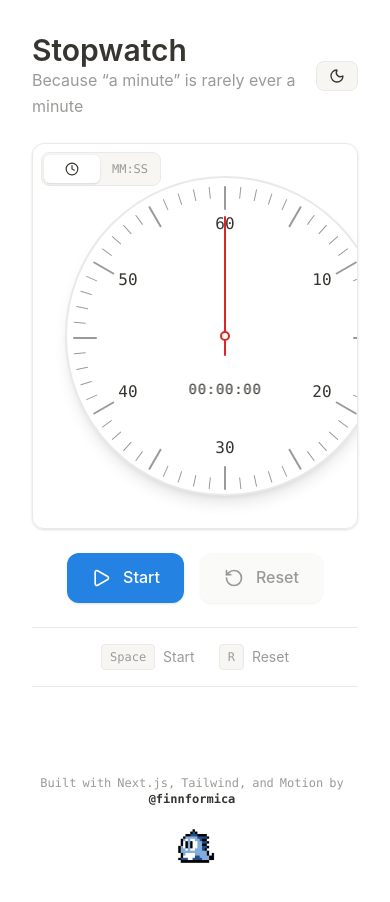
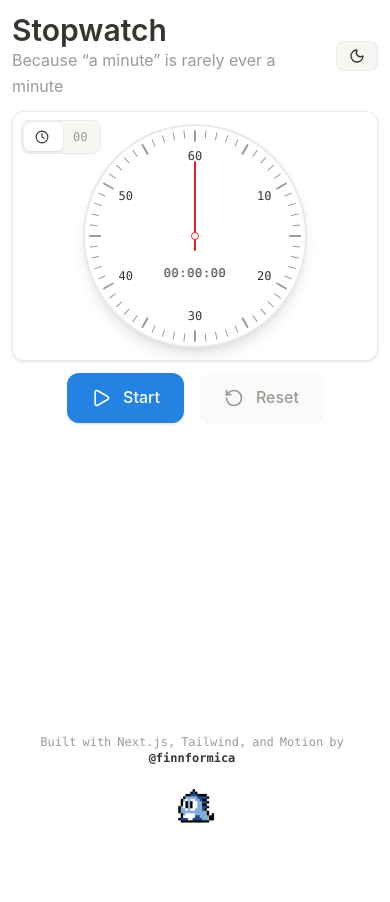
Before and after one commit to finnformica/flow-stop-watch, a Next.js app: page / in a window 390 px wide. Shown: the top 902 px of the page. After the commit the page ends 844 px from the top, so only its background shows below. Built offline with nearby package versions, Linux system fonts and the light colour scheme.

Commit message:
improve mobile responsivity

```diff
--- a/src/components/analog-clock.tsx
+++ b/src/components/analog-clock.tsx
@@ -1,7 +1,21 @@
 import { motion } from "motion/react";
 import { memo } from "react";
 
-const MinuteHand = ({ angle }: { angle: number }) => (
+const MobileSecondHand = ({ angle }: { angle: number }) => (
+  <div
+    className="absolute top-1/2 left-1/2 bg-destructive rounded-full z-20"
+    style={{
+      width: "1.5px",
+      height: "90px",
+      marginLeft: "-0.75px",
+      marginTop: "-75px",
+      transformOrigin: "50% calc(100% - 15px)",
+      transform: `rotate(${angle}deg)`,
+    }}
+  />
+);
+
+const DesktopSecondHand = ({ angle }: { angle: number }) => (
   <div
     className="absolute top-1/2 left-1/2 bg-destructive rounded-full z-20"
     style={{
@@ -15,23 +29,149 @@ const MinuteHand = ({ angle }: { angle: number }) => (
   />
 );
 
-const AnalogClock = ({
+const MobileAnalogClock = ({
   elapsedTime,
   isInitialLoad,
 }: {
   elapsedTime: number;
   isInitialLoad: boolean;
 }) => {
-  // Analog clock calculations
   const totalSeconds = elapsedTime / 1000;
   const seconds = (totalSeconds % 60) / 60;
   const angle = seconds * 360;
 
+  const initialDelay = (i: number) => (isInitialLoad ? 1.5 + i * 0.1 : 0);
+
+  const numberVariants = {
+    hidden: { opacity: 0 },
+    visible: (i: number) => ({
+      opacity: 1,
+      transition: {
+        duration: 0.4,
+        delay: initialDelay(i),
+        ease: "easeOut" as const,
+      },
+    }),
+  };
+
+  return (
+    <div className="relative w-56 h-56 mx-auto select-none">
+      <div className="absolute inset-0 rounded-full border-2 border-border bg-card shadow-lg dark:shadow-none">
+        {/* Minute markers */}
+        {Array.from({ length: 60 }, (_, i) => (
+          <div
+            key={i}
+            className={`absolute bg-muted-foreground rounded-full ${
+              i % 5 === 0 ? "h-3 w-0.5" : "h-2 w-0.25"
+            } ${i % 10 === 0 ? "bg-foreground" : ""}`}
+            style={{
+              top: "4px",
+              left: "50%",
+              transformOrigin: "50% 106px",
+              transform: `translateX(-50%) rotate(${i * 6}deg)`,
+            }}
+          />
+        ))}
+
+        {/* Numbers */}
+        {Array.from({ length: 6 }, (_, i) => {
+          const angle = i * 60 - 30;
+          const radius = 80;
+          const x = Math.cos((angle * Math.PI) / 180) * radius;
+          const y = Math.sin((angle * Math.PI) / 180) * radius;
+          return (
+            <motion.div
+              key={i}
+              className="absolute text-xs font-medium font-mono text-foreground flex items-center justify-center w-5 h-5"
+              style={{
+                left: `calc(50% + ${x}px - 10px)`,
+                top: `calc(50% + ${y}px - 10px)`,
+              }}
+              variants={numberVariants}
+              initial={isInitialLoad ? "hidden" : "visible"}
+              animate="visible"
+              custom={i}
+            >
+              {(i + 1) * 10}
+            </motion.div>
+          );
+        })}
+
+        {/* Center dot */}
+        <div
+          className="absolute top-1/2 left-1/2 w-2 h-2 border border-destructive bg-card rounded-full transform -translate-x-1/2 -translate-y-1/2 z-40"
+          style={{ borderColor: "var(--destructive)" }}
+        />
+
+        {/* Digital time display */}
+        <motion.div
+          className="absolute top-2/3 left-1/2 transform -translate-x-1/2 -translate-y-1/2"
+          initial={
+            isInitialLoad
+              ? { opacity: 0, scale: 0.8 }
+              : { opacity: 1, scale: 1 }
+          }
+          animate={{ opacity: 1, scale: 1 }}
+          transition={{
+            duration: 0.4,
+            delay: isInitialLoad ? 1.6 : 0,
+            ease: "easeOut",
+          }}
+        >
+          <div className="bg-card/80 backdrop-blur-sm px-2 py-1">
+            <div className="text-xs font-mono font-medium text-foreground tracking-wider">
+              {Math.floor(elapsedTime / 60000)
+                .toString()
+                .padStart(2, "0")}
+              :
+              {Math.floor((elapsedTime % 60000) / 1000)
+                .toString()
+                .padStart(2, "0")}
+              :
+              {Math.floor((elapsedTime % 1000) / 10)
+                .toString()
+                .padStart(2, "0")}
+            </div>
+          </div>
+        </motion.div>
+
+        {/* Second hand */}
+        <MobileSecondHand angle={angle} />
+      </div>
+    </div>
+  );
+};
+
+// Desktop analog clock
+const DesktopAnalogClock = ({
+  elapsedTime,
+  isInitialLoad,
+}: {
+  elapsedTime: number;
+  isInitialLoad: boolean;
+}) => {
+  const totalSeconds = elapsedTime / 1000;
+  const seconds = (totalSeconds % 60) / 60;
+  const angle = seconds * 360;
+
+  const initialDelay = (i: number) => (isInitialLoad ? 1.5 + i * 0.1 : 0);
+
+  const numberVariants = {
+    hidden: { opacity: 0 },
+    visible: (i: number) => ({
+      opacity: 1,
+      transition: {
+        duration: 0.4,
+        delay: initialDelay(i),
+        ease: "easeOut" as const,
+      },
+    }),
+  };
+
   return (
     <div className="relative w-80 h-80 mx-auto select-none">
-      {/* Clock face */}
       <div className="absolute inset-0 rounded-full border-2 border-border bg-card shadow-lg dark:shadow-none">
-        {/* Minute markers */}
+        {/* Minute markers*/}
         {Array.from({ length: 60 }, (_, i) => (
           <div
             key={i}
@@ -39,7 +179,7 @@ const AnalogClock = ({
               i % 5 === 0 ? "h-6 w-0.5" : "h-3 w-0.25"
             } ${i % 10 === 0 ? "bg-foreground" : ""}`}
             style={{
-              top: "8px",
+              top: "6px",
               left: "50%",
               transformOrigin: "50% 152px",
               transform: `translateX(-50%) rotate(${i * 6}deg)`,
@@ -47,7 +187,7 @@ const AnalogClock = ({
           />
         ))}
 
-        {/* Numbers for 10-minute intervals */}
+        {/* Numbers */}
         {Array.from({ length: 6 }, (_, i) => {
           const angle = i * 60 - 30;
           const radius = 112;
@@ -61,17 +201,7 @@ const AnalogClock = ({
                 left: `calc(50% + ${x}px - 20px)`,
                 top: `calc(50% + ${y}px - 20px)`,
               }}
-              variants={{
-                hidden: { opacity: 0 },
-                visible: (i: number) => ({
-                  opacity: 1,
-                  transition: {
-                    duration: 0.4,
-                    delay: isInitialLoad ? 1.5 + i * 0.1 : 0,
-                    ease: "easeOut" as const,
-                  },
-                }),
-              }}
+              variants={numberVariants}
               initial={isInitialLoad ? "hidden" : "visible"}
               animate="visible"
               custom={i}
@@ -84,7 +214,7 @@ const AnalogClock = ({
         {/* Center dot */}
         <div
           className="absolute top-1/2 left-1/2 w-2.5 h-2.5 border-2 bg-card rounded-full transform -translate-x-1/2 -translate-y-1/2 z-40"
-          style={{ borderColor: "var(--destructive)" }} // global styles overriding border color
+          style={{ borderColor: "var(--destructive)" }}
         />
 
         {/* Digital time display */}
@@ -120,10 +250,37 @@ const AnalogClock = ({
         </motion.div>
 
         {/* Second hand */}
-        <MinuteHand angle={angle} />
+        <DesktopSecondHand angle={angle} />
       </div>
     </div>
   );
 };
 
+// Main component
+const AnalogClock = ({
+  elapsedTime,
+  isInitialLoad,
+}: {
+  elapsedTime: number;
+  isInitialLoad: boolean;
+}) => {
+  return (
+    <>
+      <div className="sm:hidden">
+        <MobileAnalogClock
+          elapsedTime={elapsedTime}
+          isInitialLoad={isInitialLoad}
+        />
+      </div>
+
+      <div className="hidden sm:block">
+        <DesktopAnalogClock
+          elapsedTime={elapsedTime}
+          isInitialLoad={isInitialLoad}
+        />
+      </div>
+    </>
+  );
+};
+
 export default memo(AnalogClock);
--- a/src/components/clock-toggle.tsx
+++ b/src/components/clock-toggle.tsx
@@ -14,7 +14,7 @@ const ClockToggle = ({
 }) => {
   return (
     <motion.div
-      className="absolute top-2 left-2 lg:top-4 lg:left-4 z-10 flex gap-0.5 bg-muted rounded-lg p-0.5 border"
+      className="absolute top-2 left-2 lg:top-4 lg:left-4 z-10 flex gap-0.5 bg-muted rounded-lg p-0.5 border w-20 sm:w-32"
       initial={{ opacity: 0, x: -20 }}
       animate={{ opacity: 1, x: 0 }}
       transition={transition(3)}
@@ -22,12 +22,10 @@ const ClockToggle = ({
       {/* Sliding background */}
       <motion.div
         layout
-        className="absolute bg-card shadow-sm rounded-md"
+        className="absolute top-0.5 bg-card shadow-sm rounded-md w-1/2"
         style={{
-          width: "56px",
           height: "calc(100% - 4px)",
-          top: "2px",
-          left: clockMode === "analog" ? "2px" : "calc(50% + 1px)",
+          left: clockMode === "analog" ? "2px" : "calc(50% - 2px)",
         }}
         transition={{
           type: "spring",
@@ -39,7 +37,7 @@ const ClockToggle = ({
       {/* Analog button */}
       <button
         onClick={() => setClockMode("analog")}
-        className={`relative px-2.5 py-1.5 rounded-md transition-colors duration-200 flex items-center justify-center w-14 z-10 ${
+        className={`relative px-2.5 py-1.5 rounded-md transition-colors duration-200 flex items-center justify-center w-1/2 z-10 ${
           clockMode === "analog"
             ? "text-foreground"
             : "text-muted-foreground hover:text-foreground"
@@ -52,14 +50,15 @@ const ClockToggle = ({
       {/* Digital button */}
       <button
         onClick={() => setClockMode("digital")}
-        className={`relative py-1.5 rounded-md transition-colors duration-200 flex items-center justify-center w-14 z-10 ${
+        className={`relative py-1.5 rounded-md transition-colors duration-200 flex items-center justify-center w-1/2 z-10 text-xs font-mono font-medium ${
           clockMode === "digital"
             ? "text-foreground"
             : "text-muted-foreground hover:text-foreground"
         }`}
         title="Digital clock"
       >
-        <span className="text-xs font-mono font-medium">MM:SS</span>
+        <span className="hidden sm:block">MM:SS</span>
+        <span className="block sm:hidden">00</span>
       </button>
     </motion.div>
   );
--- a/src/components/control-panel.tsx
+++ b/src/components/control-panel.tsx
@@ -120,7 +120,7 @@ const ControlPanel = ({
           animate={{ opacity: 1, y: 0 }}
           exit={{ opacity: 0, y: -5 }}
           transition={{ duration: 0.3, ease: "easeOut" }}
-          className="flex items-center justify-center gap-4"
+          className="flex items-center justify-center gap-4 sm:mb-6"
         >
           {buttons.map((button, index) => (
             <Button key={index} {...button} />
@@ -129,7 +129,7 @@ const ControlPanel = ({
       </AnimatePresence>
 
       {/* Keyboard Shortcuts */}
-      <div className="w-full flex items-center justify-center gap-6 py-4 border-y border-border text-sm">
+      <div className="w-full hidden sm:flex items-center justify-center gap-6 py-4 border-y border-border text-sm">
         <AnimatePresence mode="wait">
           <motion.div
             key={isRunning ? "running-shortcuts" : "stopped-shortcuts"}
--- a/src/components/lap-times.tsx
+++ b/src/components/lap-times.tsx
@@ -111,7 +111,7 @@ const LapTimes = ({ lapTimes, formatTime }: LapTimesProps) => {
     <AnimatePresence>
       {lapTimes.length > 0 && (
         <motion.div
-          className="space-y-6"
+          className="space-y-4"
           initial={{ opacity: 0, y: 30, height: 0 }}
           animate={{ opacity: 1, y: 0, height: "auto" }}
           exit={{ opacity: 0, y: -20, height: 0 }}
@@ -119,7 +119,7 @@ const LapTimes = ({ lapTimes, formatTime }: LapTimesProps) => {
           layout
         >
           <motion.h3
-            className="text-xl font-medium text-foreground text-center"
+            className="hidden sm:blocktext-xl font-medium text-foreground text-center"
             initial={{ opacity: 0, y: 10 }}
             animate={{ opacity: 1, y: 0 }}
             transition={{ duration: 0.4, delay: 0.1 }}
@@ -130,7 +130,7 @@ const LapTimes = ({ lapTimes, formatTime }: LapTimesProps) => {
 
           {/* Lap Statistics */}
           <motion.div
-            className="grid grid-cols-3 gap-4 bg-muted rounded-xl p-4 border"
+            className="grid grid-cols-3 gap-4 bg-muted rounded-xl p-2 sm:p-4 border"
             initial={{ opacity: 0, scale: 0.95 }}
             animate={{ opacity: 1, scale: 1 }}
             transition={{ duration: 0.4, delay: 0.2 }}
--- a/src/components/stopwatch.tsx
+++ b/src/components/stopwatch.tsx
@@ -48,10 +48,10 @@ const Stopwatch = () => {
   });
 
   return (
-    <div className="min-h-screen max-w-6xl bg-background mx-auto p-8 flex flex-col gap-6 transition-colors duration-200">
+    <div className="min-h-screen max-w-6xl bg-background mx-auto p-3 sm:p-8 flex flex-col gap-3 sm:gap-6 transition-colors duration-200">
       {/* Header */}
       <motion.div
-        className="flex items-center justify-between"
+        className="flex items-center justify-between gap-4"
         initial={initial}
         animate={animate}
         transition={transition(0)}
@@ -79,7 +79,7 @@ const Stopwatch = () => {
           transition={transition}
         />
 
-        <div className="p-8">
+        <div className="p-3 sm:p-8">
           <AnimatePresence mode="wait">
             {clockMode === "analog" ? (
               <motion.div
@@ -114,7 +114,6 @@ const Stopwatch = () => {
       </motion.div>
 
       <motion.div
-        className="space-y-6"
         initial={initial}
         animate={animate}
         transition={transition(2)}
```
Also changed, not shown: src/components/digital-clock.tsx (+57 -2 lines), src/pages/_app.tsx (+6 -3 lines).
